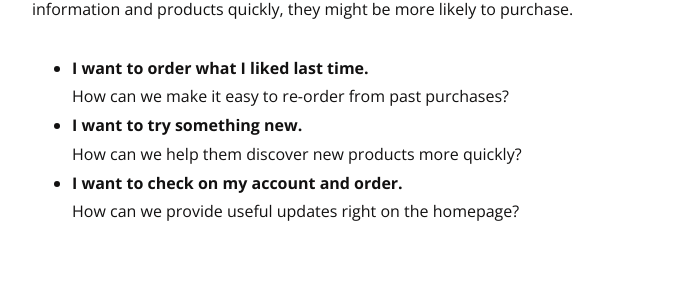
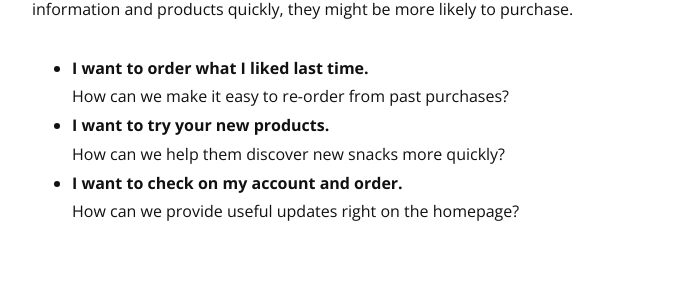
Before and after one commit to joannelin12/joannelin12.github.io, a Jekyll site: the page built from project-nbx-personalize.html, in a window 1280 px wide and 900 px high, scrolled down 2114 px. Shown: the part 146-454 px from the top of the window, without its empty margins (303-976 px from the left). Built offline with Jekyll 4.4.1, drawn with Linux system fonts in a browser that asks for light colours.

Commit message:
change personalize words

```diff
--- a/project-nbx-personalize.html
+++ b/project-nbx-personalize.html
@@ -51,7 +51,7 @@ permalink: /nbx-personalize/
       </p>
       <ul>
         <li><strong>I want to order what I liked last time.</strong><br>How can we make it easy to re-order from past purchases?</li>
-        <li><strong>I want to try something new.</strong><br>How can we help them discover new products more quickly?</li>
+        <li><strong>I want to try your new products.</strong><br>How can we help them discover new snacks more quickly?</li>
         <li><strong>I want to check on my account and order.</strong><br>How can we provide useful updates right on the homepage?</li>
       </ul>
     </div>
```
